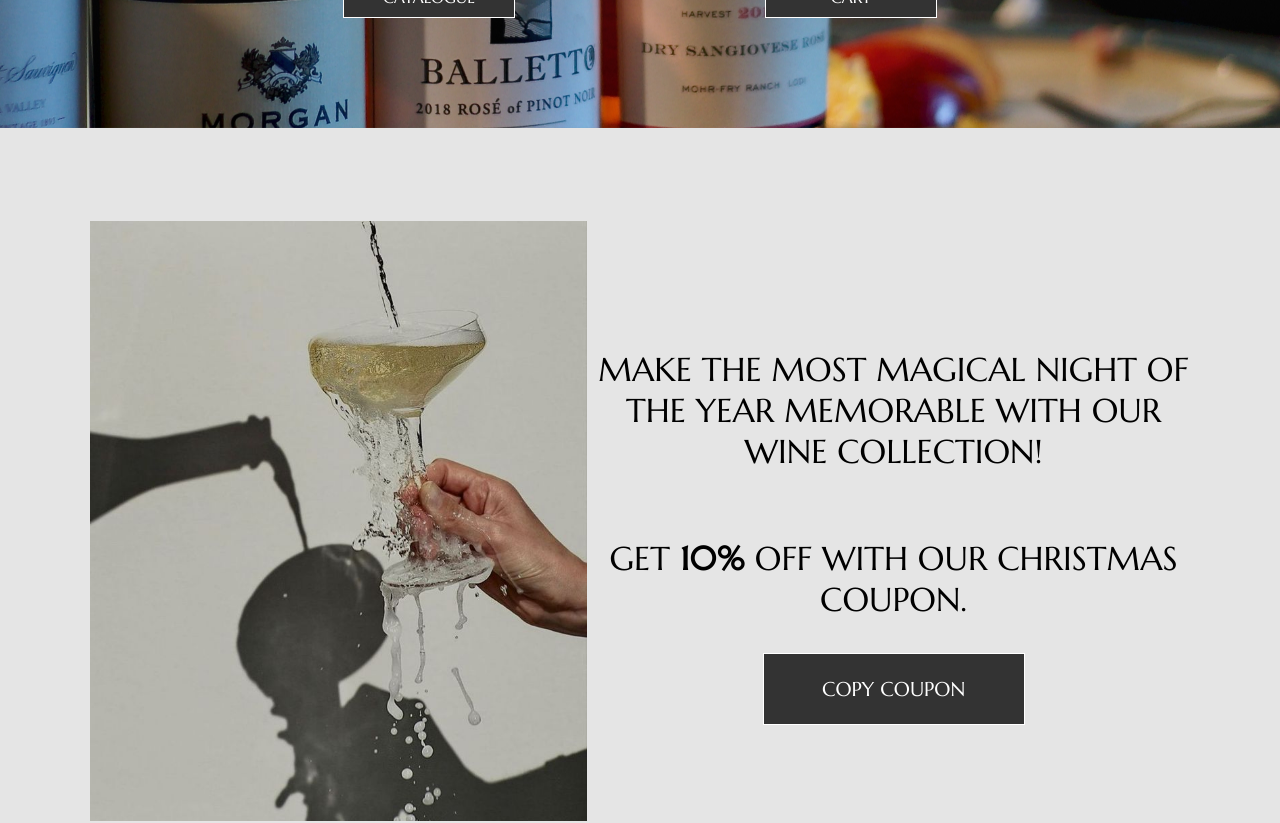
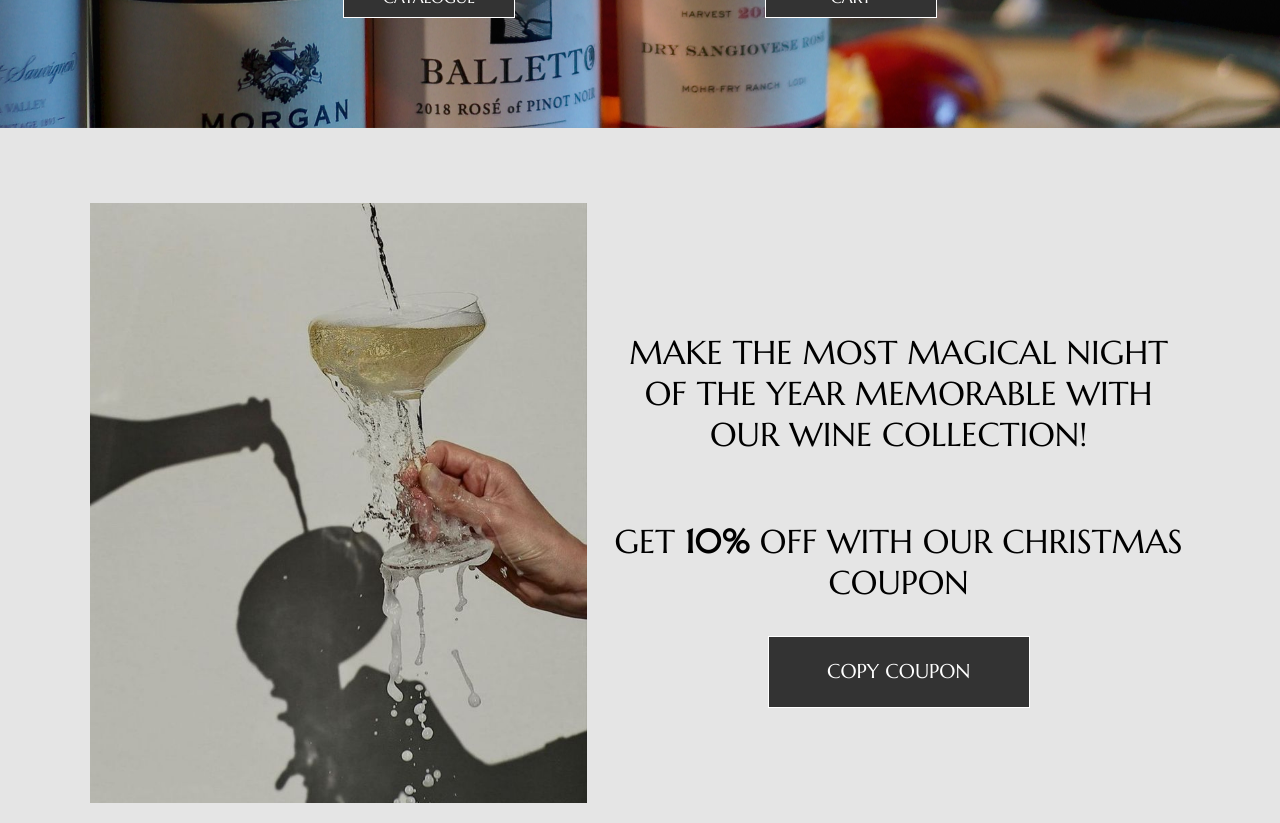
Before and after one commit to mitjasha/online-shop, a React (Create React App) app: page / in a window 1280 px wide. Shown: the part 880-1703 px from the top of the page. Built offline with nearby package versions, Linux system fonts and the light colour scheme.

Commit message:
feat: change coupon section height and remove point

```diff
--- a/src/pages/MainPage/MainPage.scss
+++ b/src/pages/MainPage/MainPage.scss
@@ -50,7 +50,7 @@
 }
 
 .coupon {
-  height: 785px;
+  height: 750px;
 
   &__wrapper {
     display: flex;
@@ -58,7 +58,7 @@
     height: 100%;
     justify-content: center;
     align-items: center;
-    gap: 10px;
+    gap: 20px;
   }
 
   &__img {
--- a/src/pages/MainPage/MainPage.tsx
+++ b/src/pages/MainPage/MainPage.tsx
@@ -34,7 +34,7 @@ const MainPage: React.FC = () => {
               </p>
               <p className="coupon__text">
                 GET <span className="text__bold">10%</span> OFF WITH OUR
-                CHRISTMAS COUPON.
+                CHRISTMAS COUPON
               </p>
               <Button className="coupon__button">COPY COUPON</Button>
             </div>
```
